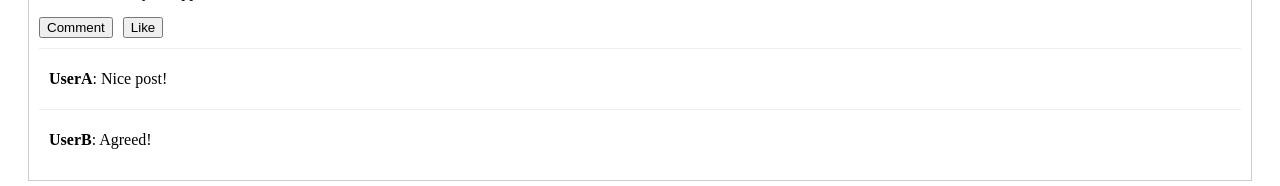
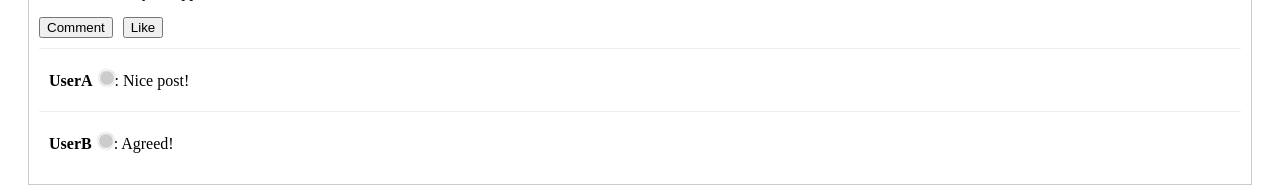
Before and after one commit to LxxLxxc/zeka-tawasol, a Next.js app: page / in a window 1280 px wide. Shown: the part 650-836 px from the top of the page. Built offline with nearby package versions, Linux system fonts and the light colour scheme.

Commit message:
Update Comment.js

```diff
--- a/components/Comment.js
+++ b/components/Comment.js
@@ -1,7 +1,12 @@
-export default function Comment({ author, text }) {
+import VerifiedBadge from './VerifiedBadge';
+
+export default function Comment({ author, role, text }) {
   return (
     <div style={{ padding: '5px 10px', borderTop: '1px solid #eee' }}>
-      <p><strong>{author}</strong>: {text}</p>
+      <p>
+        <strong>{author}</strong>
+        <VerifiedBadge role={role} />: {text}
+      </p>
     </div>
   );
 }
```
